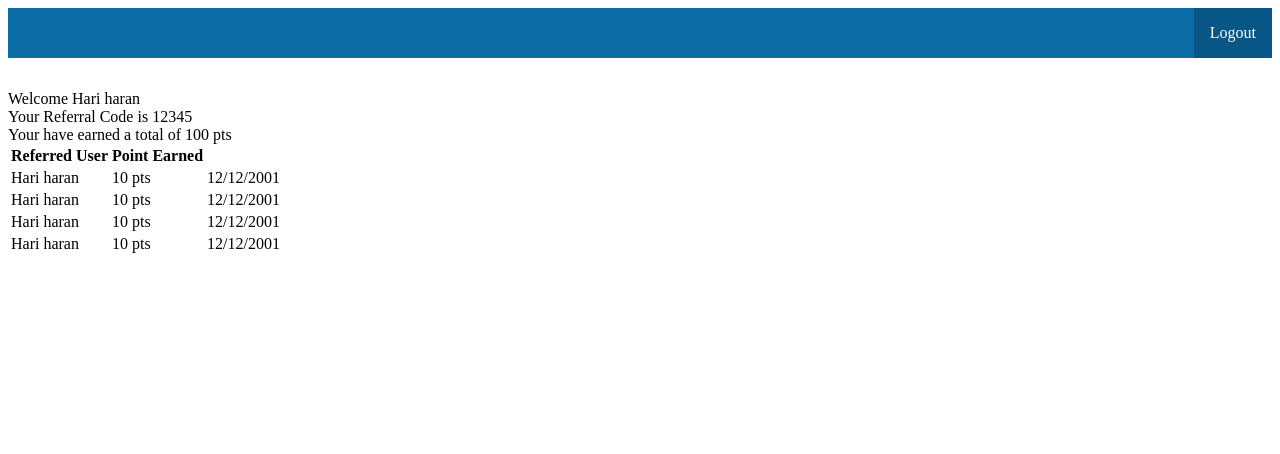
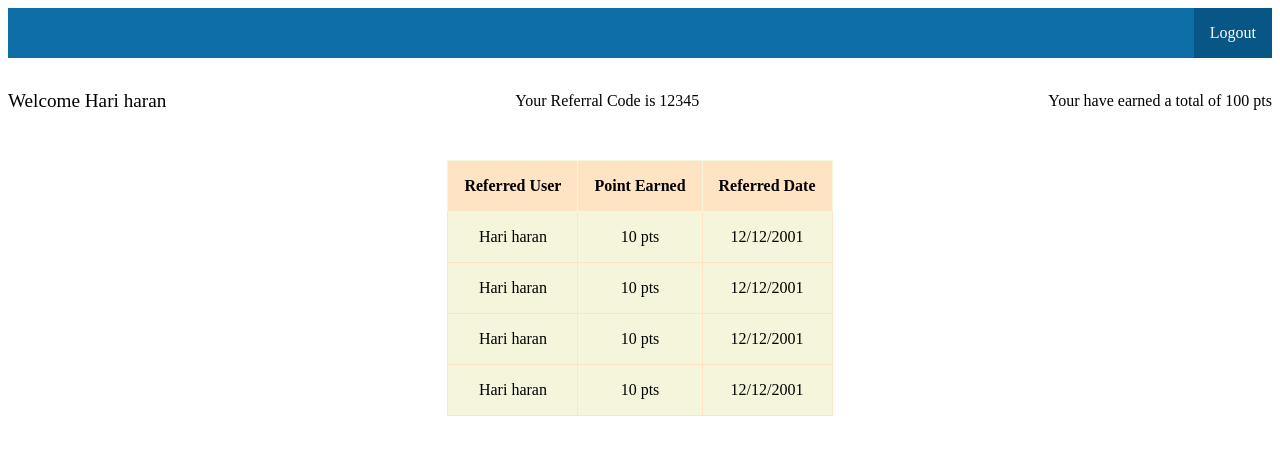
Before and after one commit to haran2996/ReferralApp, an Angular app: page /dashboard in a window 1280 px wide. Shown: the top 454 px of the page. Built offline with nearby package versions, Linux system fonts and the light colour scheme; no server answers; sample sign-in values are in the browser's storage.

Commit message:
Adding auth guard for dashboard

```diff
--- a/src/app/app/app-routing.module.ts
+++ b/src/app/app/app-routing.module.ts
@@ -3,6 +3,7 @@ import { Routes, RouterModule } from "@angular/router";
 import { LoginComponent } from "../login/login.component";
 import { SignUpComponent } from "../sign-up/sign-up.component";
 import { DashboardComponent } from "../dashboard/dashboard.component";
+import { authGuard } from "../guards/auth.guard";
 
 const routes: Routes = [
   {
@@ -16,6 +17,7 @@ const routes: Routes = [
   {
     path: "dashboard",
     component: DashboardComponent,
+    canActivate: [authGuard],
   },
 ];
 
--- a/src/app/dashboard/dashboard.component.css
+++ b/src/app/dashboard/dashboard.component.css
@@ -0,0 +1,31 @@
+.user-referral-table {
+  margin: auto;
+  border-collapse: collapse;
+}
+
+.user-referral-table-head {
+  padding: 1rem;
+  text-align: center;
+  background-color: bisque;
+  border: 1px solid beige;
+}
+
+.user-referral-table-data {
+  padding: 1rem;
+  text-align: center;
+  background-color: beige;
+  border: 1px solid bisque;
+}
+
+.user-welcome-text {
+  font-size: larger;
+}
+
+.user-details-container {
+  display: flex;
+  align-items: center;
+  flex-wrap: wrap;
+  align-content: center;
+  justify-content: space-between;
+  margin-bottom: 3rem;
+}
--- a/src/app/dashboard/dashboard.component.html
+++ b/src/app/dashboard/dashboard.component.html
@@ -5,7 +5,7 @@
         </div>
     </div>
     <div class="user-details-container" *ngIf="!showLoader && currentUserDetails && referralDetails">
-        <div>
+        <div class="user-welcome-text">
             Welcome {{currentUserDetails.fname || ''}} {{currentUserDetails.lname || ''}}
         </div>
         <div class="user-referral-text" *ngIf="currentUserDetails.referralCode">
@@ -17,7 +17,7 @@
     </div>
     <div class="user-referral-details-container" *ngIf="!showLoader && currentUserDetails && referralDetails">
         <table class="user-referral-table">
-        <tr class="user-referral-table-row"><th class="user-referral-table-head">Referred User</th><th class="user-referral-table-head">Point Earned</th><th class="user-referral-table-head"></th></tr>
+        <tr class="user-referral-table-row"><th class="user-referral-table-head">Referred User</th><th class="user-referral-table-head">Point Earned</th><th class="user-referral-table-head">Referred Date</th></tr>
 
        <tr class="user-referral-table" *ngFor="let user of referralDetails">
         <td class="user-referral-table-data">{{user.refferedUser.fname}} {{user.refferedUser.lname}}</td><td class="user-referral-table-data">{{user.referralPoints}} pts</td><td class="user-referral-table-data">{{user.referredDate}}</td>
--- a/src/app/dashboard/dashboard.component.ts
+++ b/src/app/dashboard/dashboard.component.ts
@@ -107,6 +107,9 @@ export class DashboardComponent implements OnInit {
       next: (res) => {
         this.apiStatus["referralDetails"] = API_STATUS.Success;
         this.referralDetails = res as ReferralDetails[];
+        this.referralDetails.reduce((prev, curr) => {
+          return (prev += curr.referralPoints);
+        }, 0);
         this.checkAllApiStatus();
       },
       error: (err) => {
--- /dev/null
+++ b/src/app/guards/auth.guard.ts
@@ -0,0 +1,14 @@
+import { inject } from "@angular/core";
+import { CanActivateFn } from "@angular/router";
+import { LoginComponent } from "../login/login.component";
+import { AuthService } from "../services/auth.service";
+
+export const authGuard: CanActivateFn = (route, state) => {
+  console.log(
+    "testing----->>>>>",
+    route,
+    state,
+    inject(AuthService).isLoggedIn(),
+  );
+  return inject(AuthService).isLoggedIn();
+};
```
Also changed, not shown: 1 other file (tests, documents, lock files or other folders).
